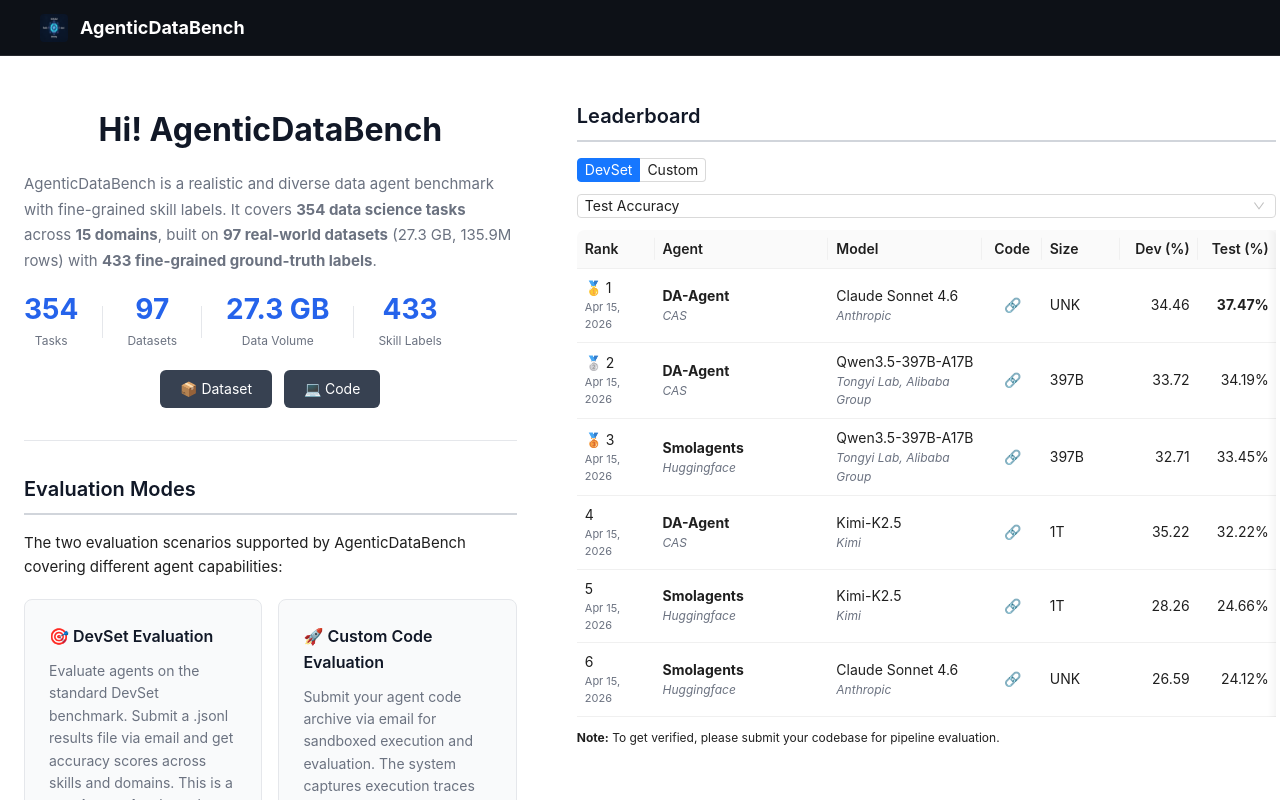
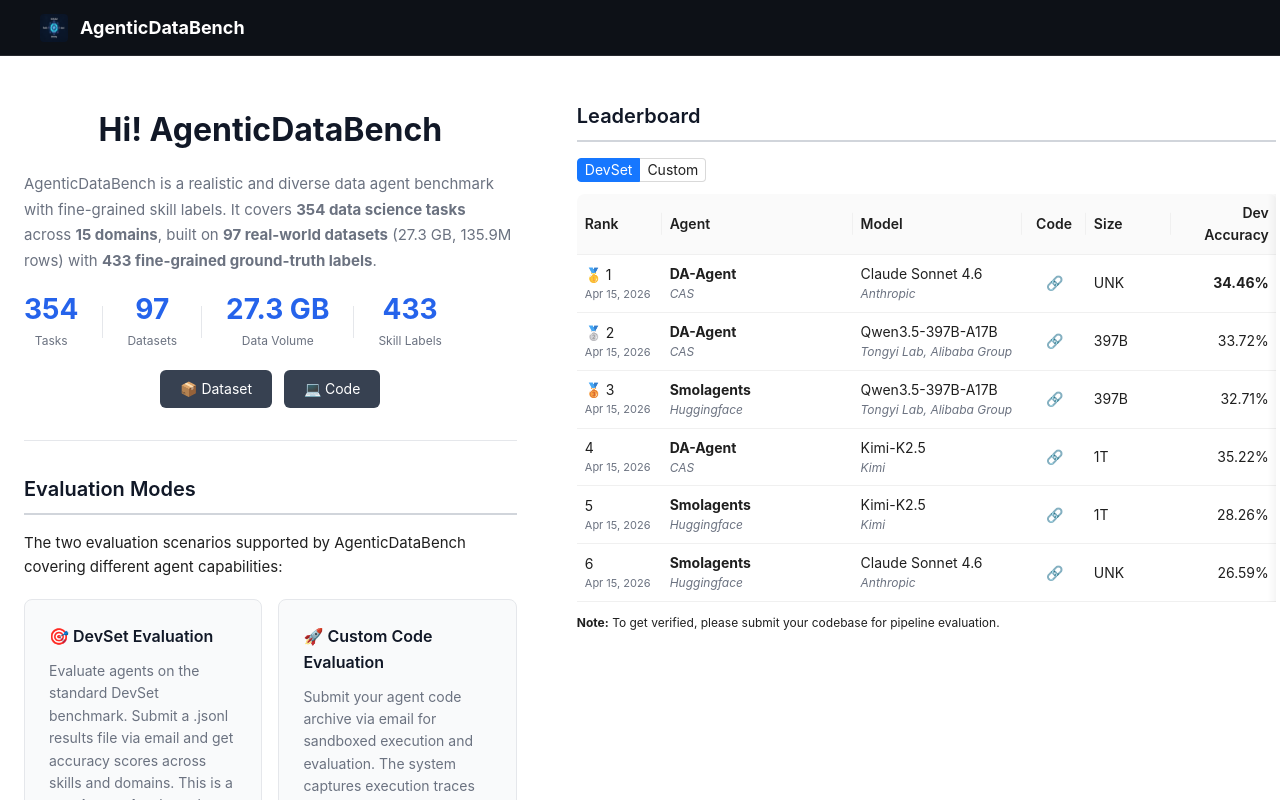
Before and after one commit to AgenticDataBench/AgenticDataBench.github.io, a Vue app: page /#/ in a window 1280 px wide. Shown: the top 800 px of the page. Built offline with nearby package versions, Linux system fonts and the light colour scheme.

Commit message:
fix: remove redundant metric dropdown, align table columns with tab
- DevSet tab shows Dev Accuracy column
- Custom tab shows Test Accuracy column
- Remove lb-filters dropdown (was redundant with tabs)

Co-Authored-By: Claude Opus 4.7 <noreply@anthropic.com>

```diff
--- a/src/components/Leaderboard.vue
+++ b/src/components/Leaderboard.vue
@@ -1,6 +1,6 @@
 <template>
   <a-table
-    :columns="columns"
+    :columns="visibleColumns"
     :data-source="data"
     :pagination="false"
     :scroll="{ x: 700 }"
@@ -29,30 +29,42 @@
         </a>
         <span v-else style="color: var(--color-text-secondary);">-</span>
       </template>
-      <template v-if="column.key === 'test'">
-        <strong v-if="record.rank === 1">{{ record.test }}%</strong>
-        <span v-else>{{ record.test }}%</span>
+      <template v-if="column.key === 'score'">
+        <strong v-if="record.rank === 1">{{ scoreValue(record) }}%</strong>
+        <span v-else>{{ scoreValue(record) }}%</span>
       </template>
     </template>
   </a-table>
 </template>
 
 <script setup lang="ts">
+import { computed } from 'vue'
 import type { LeaderboardEntry } from '../types'
 
-defineProps<{
+const props = defineProps<{
   data: LeaderboardEntry[]
+  mode: string
 }>()
 
-const columns = [
+const baseColumns = [
   { title: 'Rank', key: 'rank', width: 80 },
   { title: 'Agent', key: 'agent', width: 180 },
   { title: 'Model', key: 'model', width: 160 },
   { title: 'Code', key: 'code', width: 60, align: 'center' as const },
   { title: 'Size', dataIndex: 'size', key: 'size', width: 80 },
-  { title: 'Dev (%)', dataIndex: 'dev', key: 'dev', width: 80, align: 'right' as const },
-  { title: 'Test (%)', key: 'test', width: 80, align: 'right' as const },
 ]
+
+const devColumn = { title: 'Dev Accuracy', key: 'score', width: 100, align: 'right' as const }
+const testColumn = { title: 'Test Accuracy', key: 'score', width: 100, align: 'right' as const }
+
+const visibleColumns = computed(() => {
+  const scoreColumn = props.mode === 'custom' ? testColumn : devColumn
+  return [...baseColumns, scoreColumn]
+})
+
+function scoreValue(record: LeaderboardEntry) {
+  return props.mode === 'custom' ? record.test : record.dev
+}
 </script>
 
 <style scoped>
--- a/src/views/Home.vue
+++ b/src/views/Home.vue
@@ -212,15 +212,7 @@
             </a-radio-group>
           </div>
 
-          <!-- Filters -->
-          <div class="lb-filters">
-            <a-select v-model:value="lbMetric" style="width: 100%;" size="small" placeholder="Select metric">
-              <a-select-option value="test">Test Accuracy</a-select-option>
-              <a-select-option value="dev">Dev Accuracy</a-select-option>
-            </a-select>
-          </div>
-
-          <Leaderboard :data="leaderboardData" />
+          <Leaderboard :data="leaderboardData" :mode="lbMode" />
 
           <a-empty v-if="leaderboardData.length === 0" description="No submissions yet" style="margin-top: 16px;" />
 
@@ -240,7 +232,6 @@ import Leaderboard from '../components/Leaderboard.vue'
 import type { LeaderboardEntry } from '../types'
 const subscribeEmail = ref('')
 const lbMode = ref('devset')
-const lbMetric = ref('test')
 
 const leaderboardData = ref<LeaderboardEntry[]>([])
 
```
